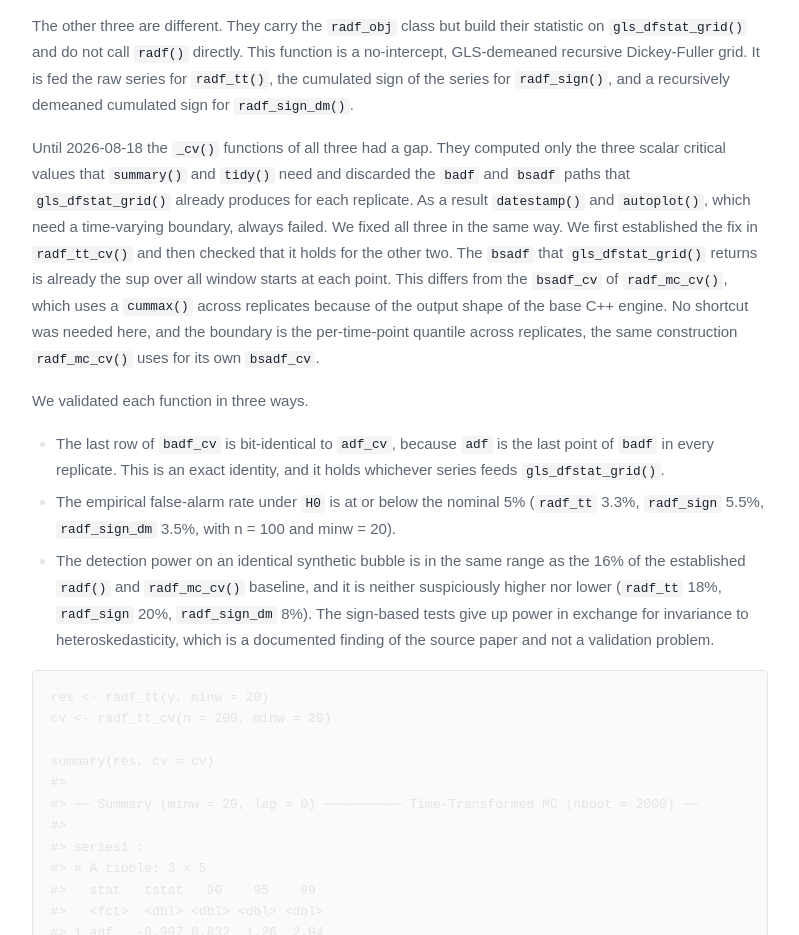
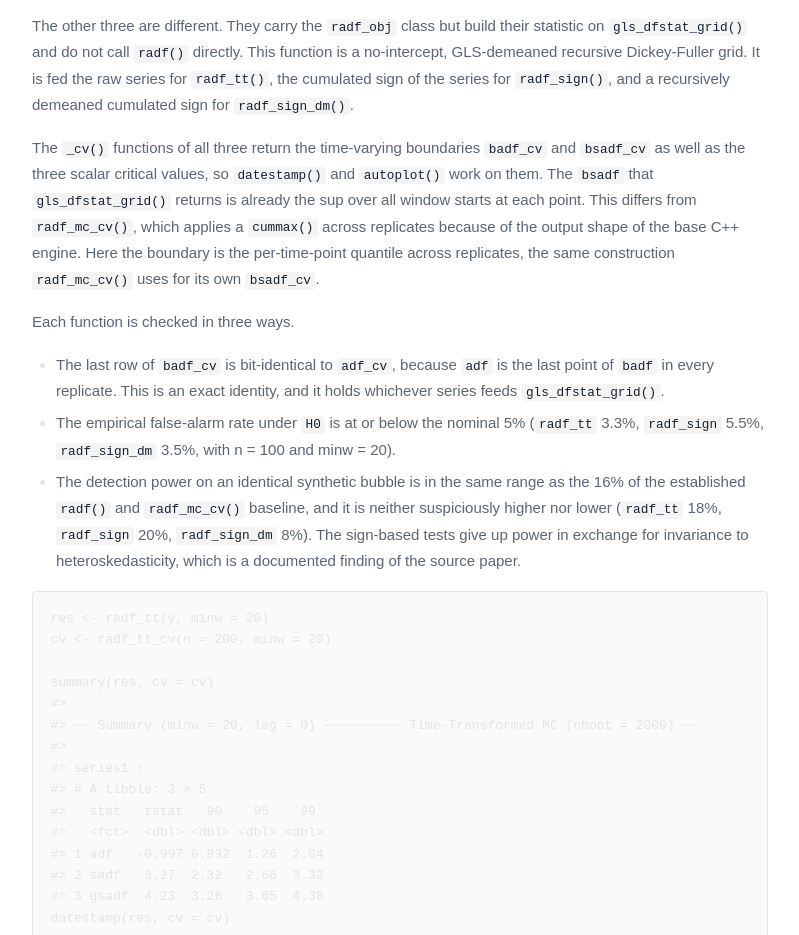
Before and after one commit to kvasilopoulos/exubersite, an Astro site: page /guide/pipeline in a window 1280 px wide. Shown: the part 3383-4318 px from the top of the page, without its empty margins (240-1039 px from the left). Built offline with nearby package versions, Linux system fonts and the light colour scheme; Astro itself is replaced by a stand-in of ours; some packages are replaced by stand-ins of ours; code samples lack their colours.

Commit message:
Resync the pipeline guide page from the updated vignette

````diff
--- a/src/content/guide/pipeline.md
+++ b/src/content/guide/pipeline.md
@@ -92,13 +92,13 @@ autoplot(res, cv = cv)
 
 The other three are different. They carry the `radf_obj` class but build their statistic on `gls_dfstat_grid()` and do not call `radf()` directly. This function is a no-intercept, GLS-demeaned recursive Dickey-Fuller grid. It is fed the raw series for `radf_tt()`, the cumulated sign of the series for `radf_sign()`, and a recursively demeaned cumulated sign for `radf_sign_dm()`.
 
-Until 2026-08-18 the `_cv()` functions of all three had a gap. They computed only the three scalar critical values that `summary()` and `tidy()` need and discarded the `badf` and `bsadf` paths that `gls_dfstat_grid()` already produces for each replicate. As a result `datestamp()` and `autoplot()`, which need a time-varying boundary, always failed. We fixed all three in the same way. We first established the fix in `radf_tt_cv()` and then checked that it holds for the other two. The `bsadf` that `gls_dfstat_grid()` returns is already the sup over all window starts at each point. This differs from the `bsadf_cv` of `radf_mc_cv()`, which uses a `cummax()` across replicates because of the output shape of the base C++ engine. No shortcut was needed here, and the boundary is the per-time-point quantile across replicates, the same construction `radf_mc_cv()` uses for its own `bsadf_cv`.
+The `_cv()` functions of all three return the time-varying boundaries `badf_cv` and `bsadf_cv` as well as the three scalar critical values, so `datestamp()` and `autoplot()` work on them. The `bsadf` that `gls_dfstat_grid()` returns is already the sup over all window starts at each point. This differs from `radf_mc_cv()`, which applies a `cummax()` across replicates because of the output shape of the base C++ engine. Here the boundary is the per-time-point quantile across replicates, the same construction `radf_mc_cv()` uses for its own `bsadf_cv`.
 
-We validated each function in three ways.
+Each function is checked in three ways.
 
 - The last row of `badf_cv` is bit-identical to `adf_cv`, because `adf` is the last point of `badf` in every replicate. This is an exact identity, and it holds whichever series feeds `gls_dfstat_grid()`.
 - The empirical false-alarm rate under `H0` is at or below the nominal 5% (`radf_tt` 3.3%, `radf_sign` 5.5%, `radf_sign_dm` 3.5%, with n = 100 and minw = 20).
-- The detection power on an identical synthetic bubble is in the same range as the 16% of the established `radf()` and `radf_mc_cv()` baseline, and it is neither suspiciously higher nor lower (`radf_tt` 18%, `radf_sign` 20%, `radf_sign_dm` 8%). The sign-based tests give up power in exchange for invariance to heteroskedasticity, which is a documented finding of the source paper and not a validation problem.
+- The detection power on an identical synthetic bubble is in the same range as the 16% of the established `radf()` and `radf_mc_cv()` baseline, and it is neither suspiciously higher nor lower (`radf_tt` 18%, `radf_sign` 20%, `radf_sign_dm` 8%). The sign-based tests give up power in exchange for invariance to heteroskedasticity, which is a documented finding of the source paper.
 
 ```r
 res <- radf_tt(y, minw = 20)
````
